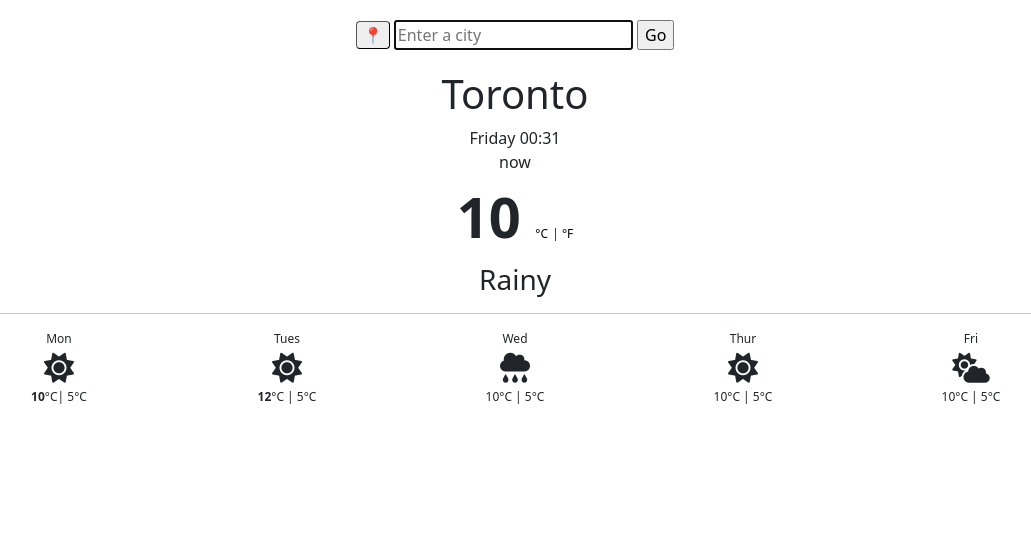
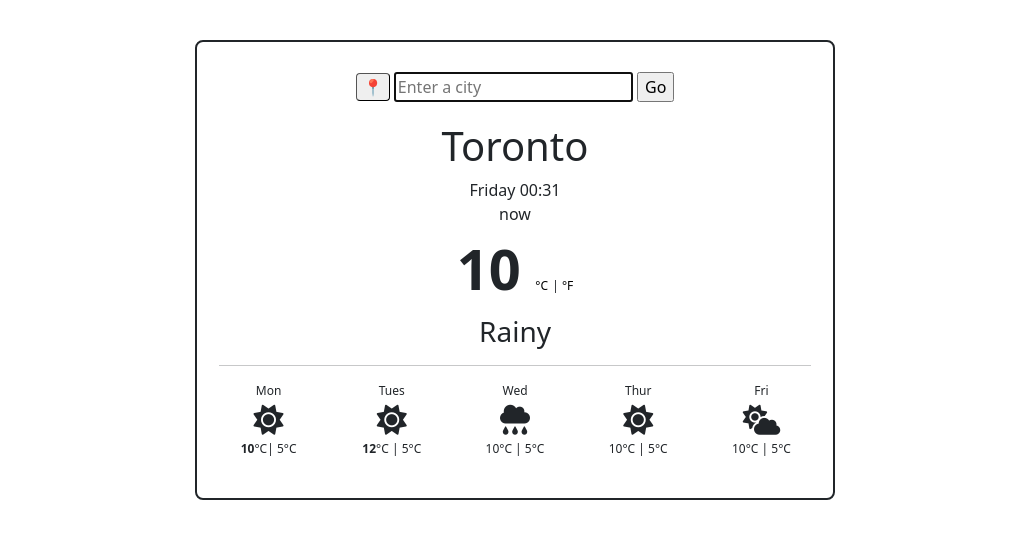
Before and after one commit to leeenah/weather-app, a plain HTML site: page index.html in a window 1280 px wide. Shown: the whole page, without its empty margins (125-1156 px from the left). Drawn offline with nearby package versions, Linux system fonts and the light colour scheme.

Commit message:
Added and styled border to the body element

```diff
--- a/src/styles.css
+++ b/src/styles.css
@@ -23,6 +23,14 @@ span {
 a {
   text-decoration: none;
   color: black;
+}
+body {
+  border-style: solid;
+  border-radius: 8px;
+  border-width: 2px;
+  margin: 40px auto;
+  padding: 10px 10px 40px;
+  width: 50%;
 }
 
 #search-form {
```
